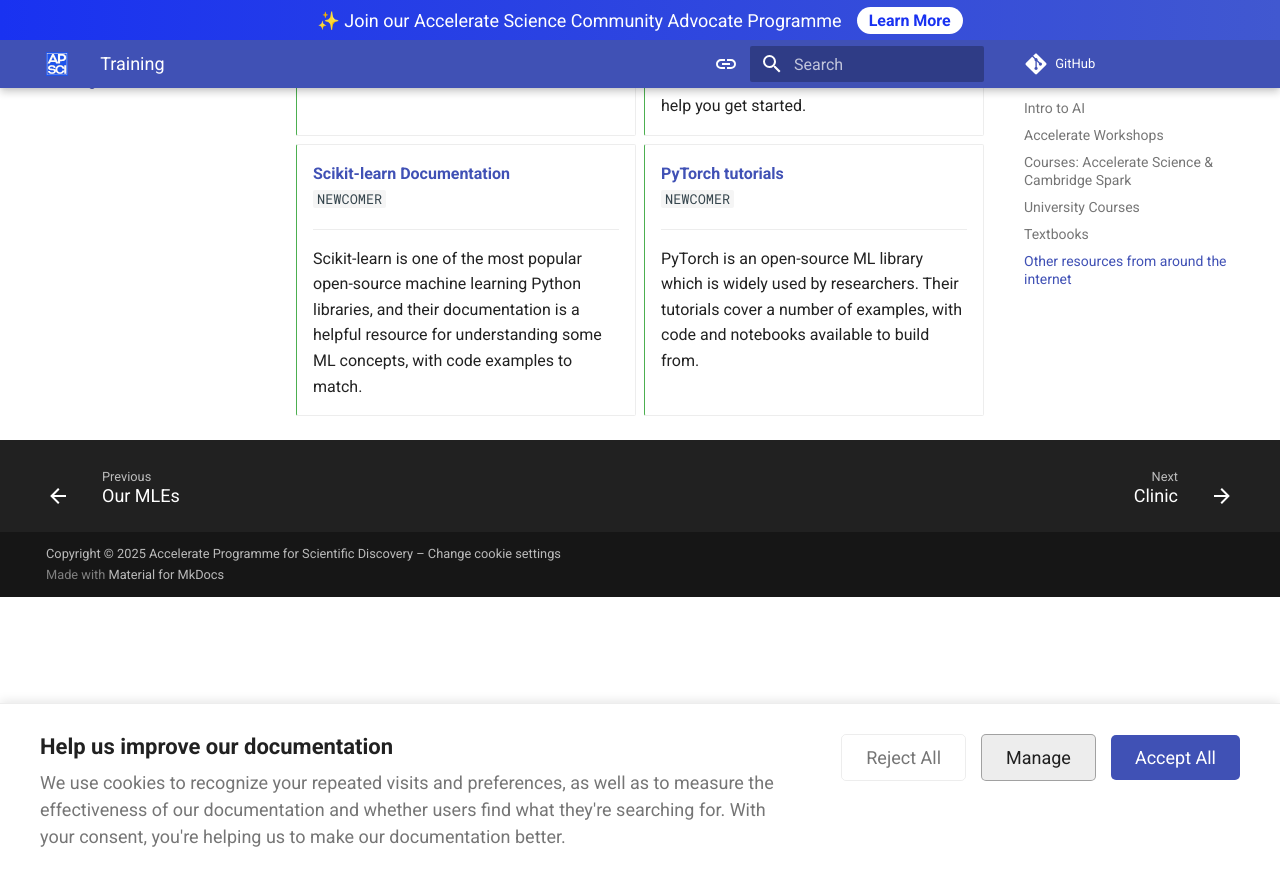
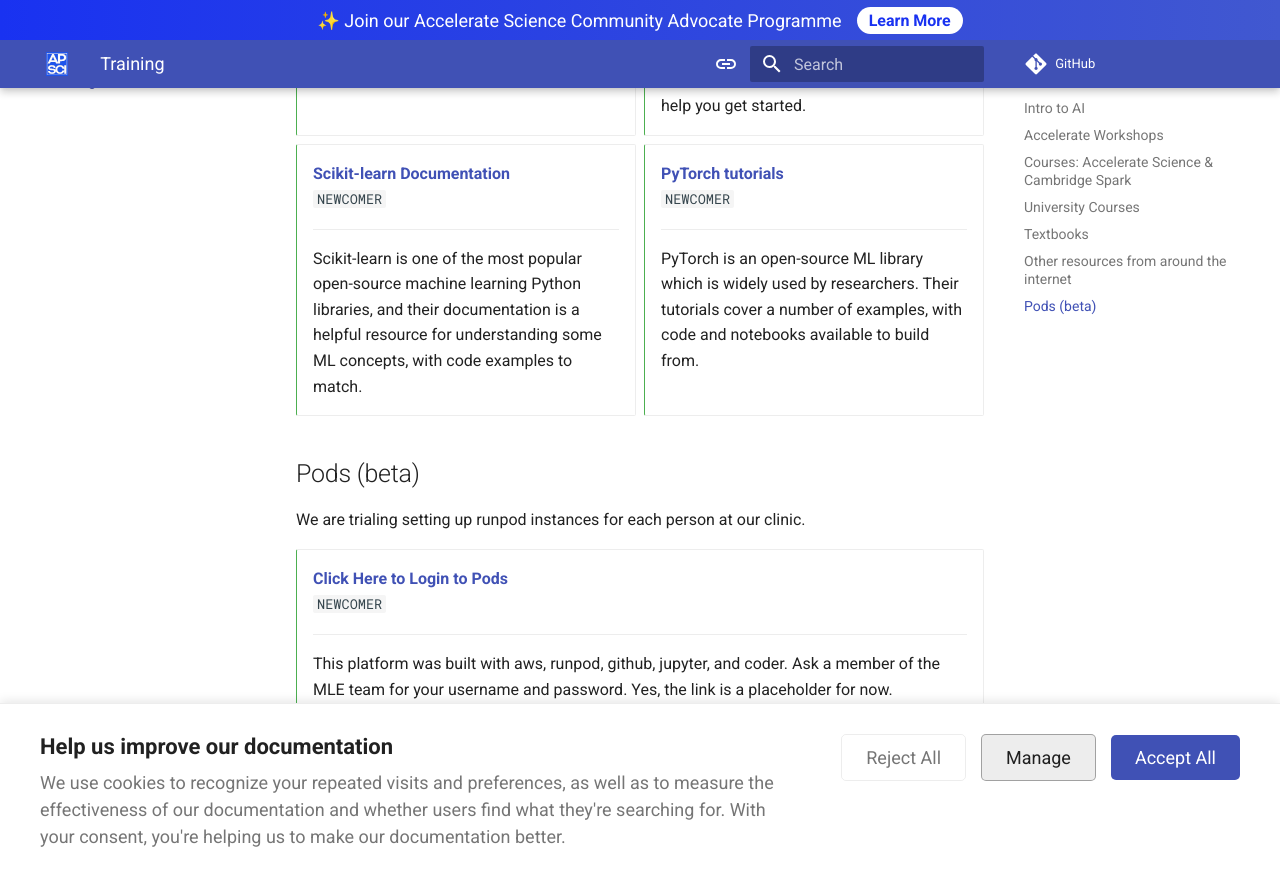
Before and after one commit to acceleratescience/resource-hub, an MkDocs documentation site: the page built from docs/training.md, in a window 1280 px wide and 900 px high, scrolled down 4715 px. Shown: the top 886 px of the window. Built offline with MkDocs 1.6.1 and Material for MkDocs 9.7.7, drawn with Linux system fonts in a browser that asks for light colours; comment, search, counter and statistics services are not loaded.

Commit message:
Document Pods beta and login details
Added information about Pods beta and login instructions.

```diff
--- a/docs/training.md
+++ b/docs/training.md
@@ -202,3 +202,16 @@
     PyTorch is an open-source ML library which is widely used by researchers. Their tutorials cover a number of examples, with code and notebooks available to build from.
 
 </div>
+
+## Pods (beta)
+We are trialing setting up runpod instances for each person at our clinic.
+
+<div class="grid cards newcomer" markdown>
+
+-   [__Click Here to Login to Pods__](http://127.0.0.1:8000/login/)<br>`NEWCOMER`
+
+    ---
+    This platform was built with aws, runpod, github, jupyter, and coder. Ask a member of the MLE team for your username and password. Yes, the link is a placeholder for now.
+
+
+</div>
```
